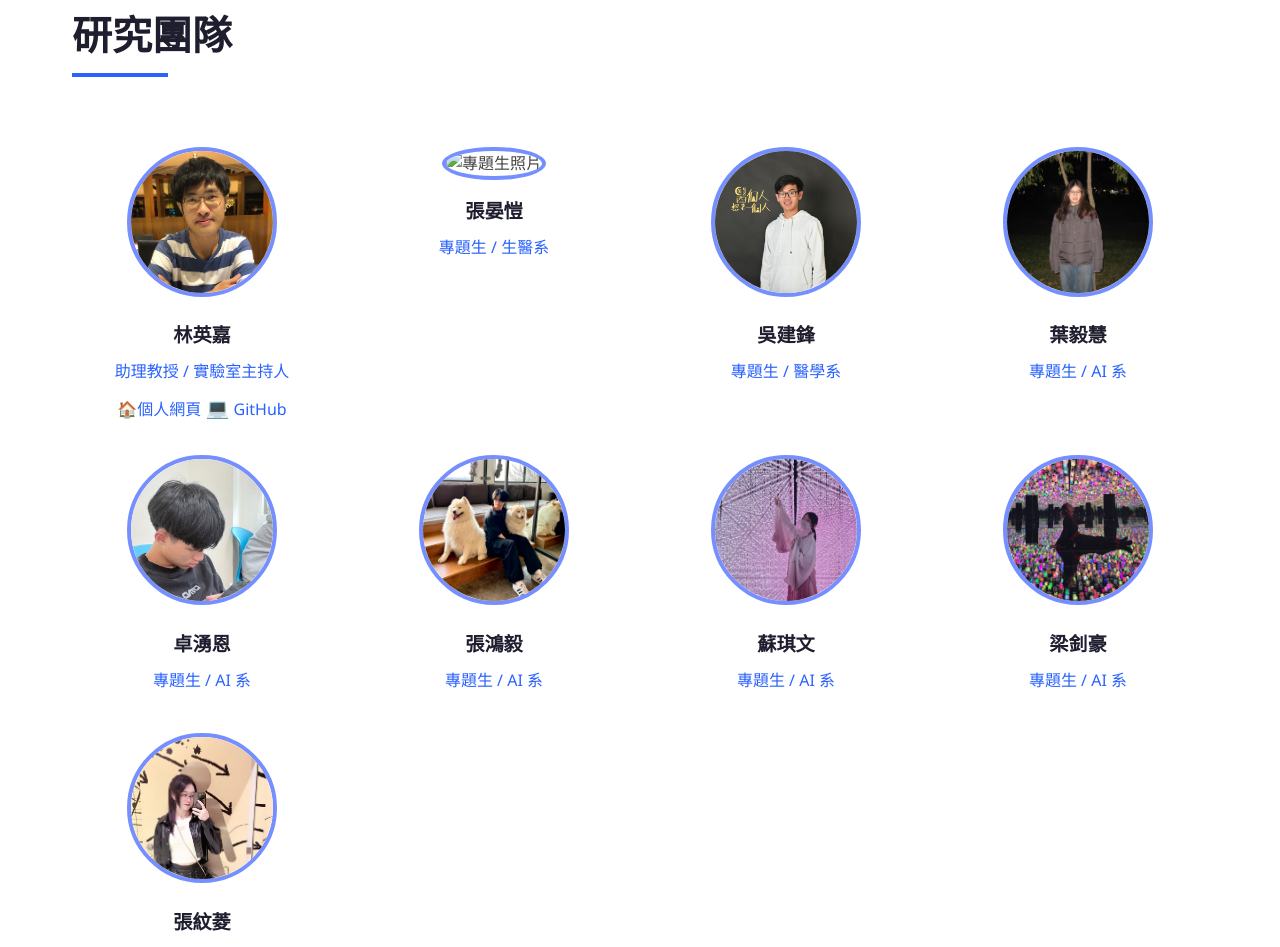
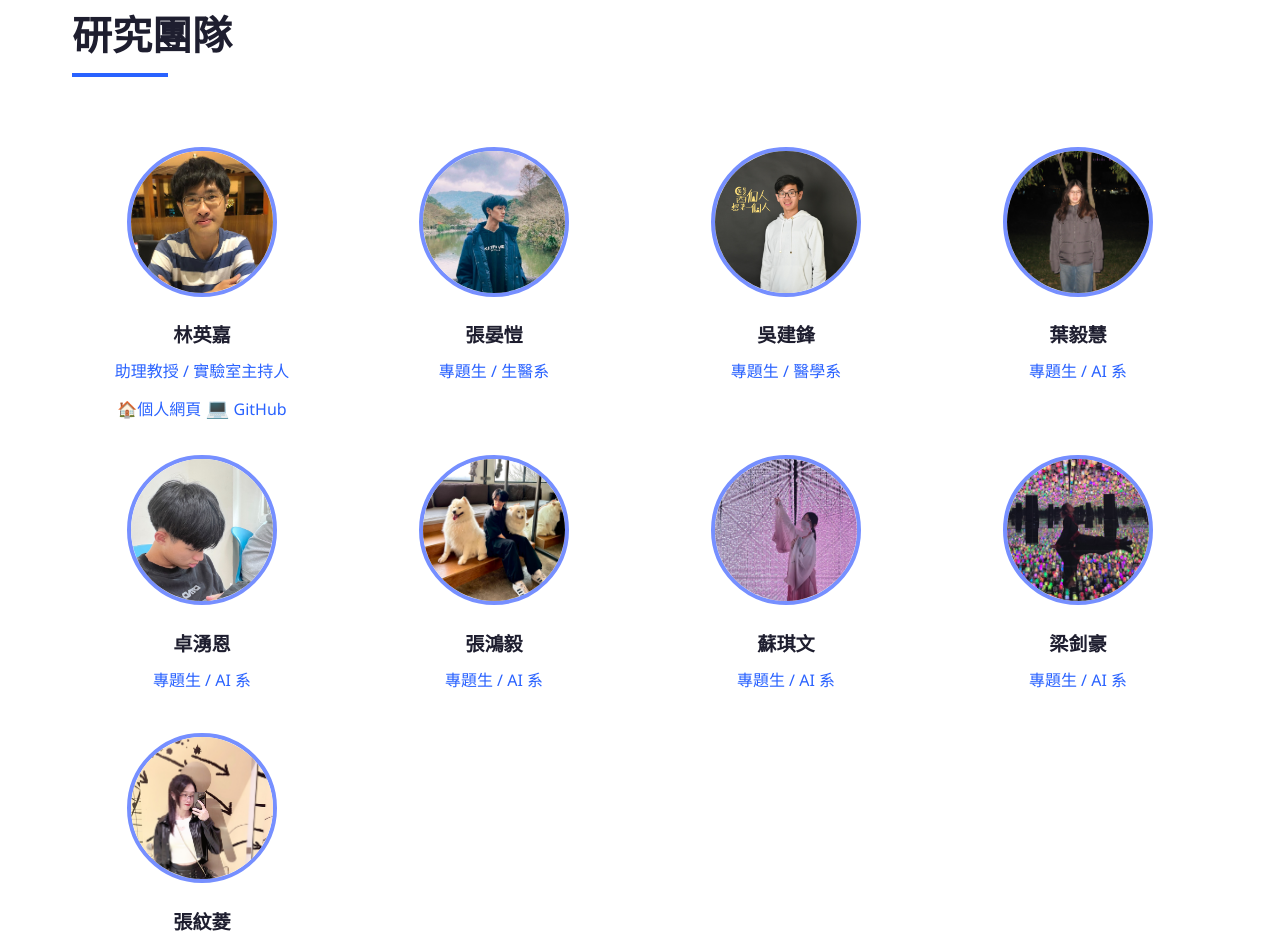
Before and after one commit to ila-lab/ila-lab.github.io, a plain HTML site: page index.html in a window 1280 px wide. Shown: the part 1868-2815 px from the top of the page. Drawn offline with Linux system fonts and the light colour scheme.

Commit message:
fix: member img and remove redundant file

```diff
--- a/index.html
+++ b/index.html
@@ -620,7 +620,7 @@
                 </div>
 
                 <div class="team-member">
-                    <img src="src/imgs/members/Yen-Kai-Chang.png" alt="專題生照片" class="member-img">
+                    <img src="src/imgs/members/Yen-Kai-Chang.jpg" alt="專題生照片" class="member-img">
                     <h3 data-i18n="team.member1" class="member-name">張晏愷</h3>
                     <p data-i18n="team.member1_title" class="member-title">專題生 / 生醫系</p>
                     <!-- <p>專注於[研究方向]，探索[研究領域]中的創新解決方案。</p> -->
```
